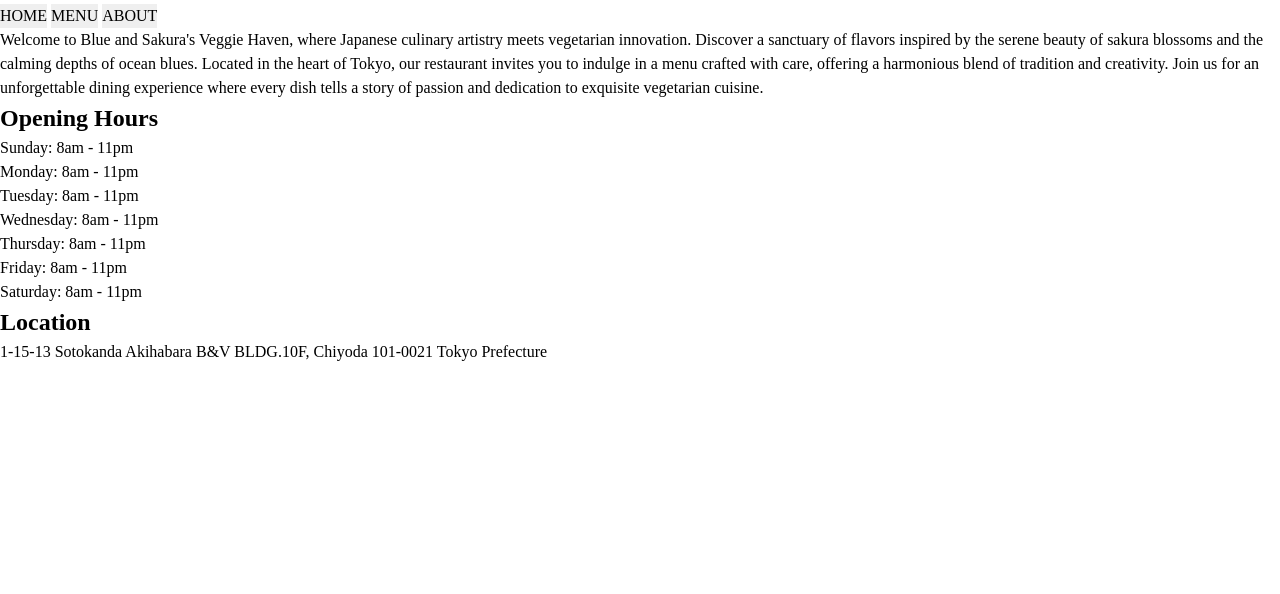
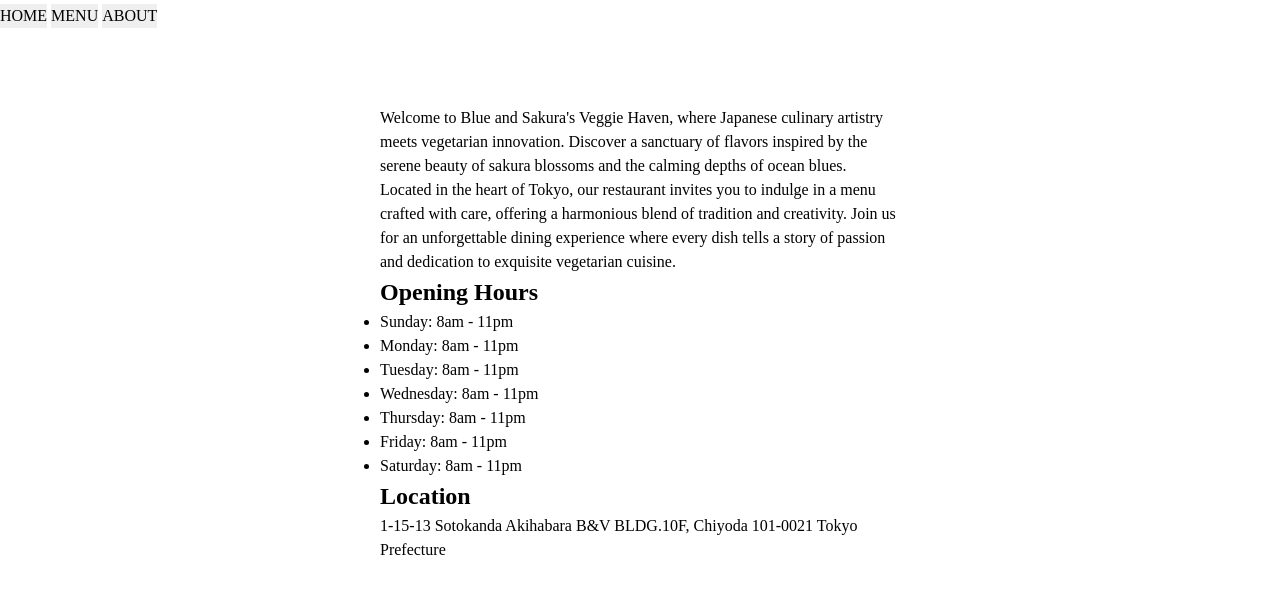
Before and after one commit to blue0206/restaurant-page, a website built with webpack: page src/index.html in a window 1280 px wide. Shown: the part 44-638 px from the top of the page. Built offline with nearby package versions, Linux system fonts and the light colour scheme.

Commit message:
Setup CSS Grid to place header, main, and footer
The middle column is set to min(65ch, 100%) so that the text
content is within the desirable width of 65 characters.
Hence the main content which will be showing the text, has been
assigned only this column.

```diff
--- a/src/style.css
+++ b/src/style.css
@@ -24,3 +24,24 @@ p, h1, h2, h3, h4, h5, h6 {
 #root, #__next {
 	isolation: isolate;
 }
+
+/* Styling */
+body {
+	display: grid;
+	grid-template: minmax(auto, 150px) 1fr minmax(auto, 120px) / 1fr min(65ch, 100%) 1fr;
+	grid-template-areas: 'header header header'
+							'. main .'
+							'footer footer footer';
+}
+
+header {
+	grid-area: header;
+}
+
+main {
+	grid-area: main;
+}
+
+footer {
+	grid-area: footer;
+}
```
